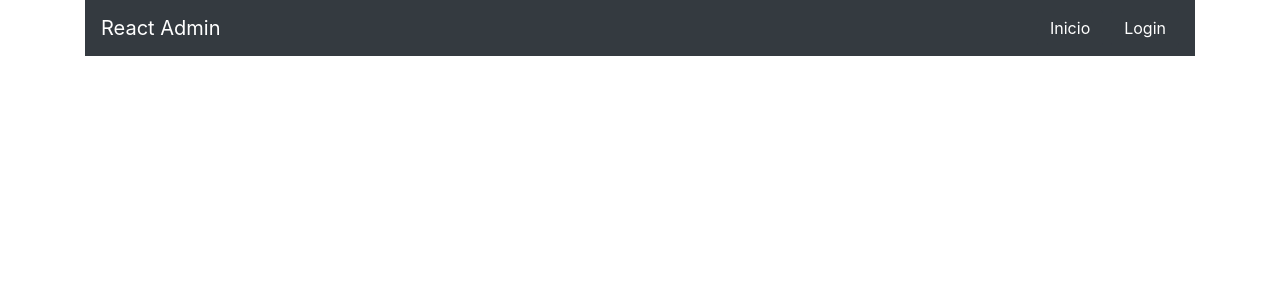
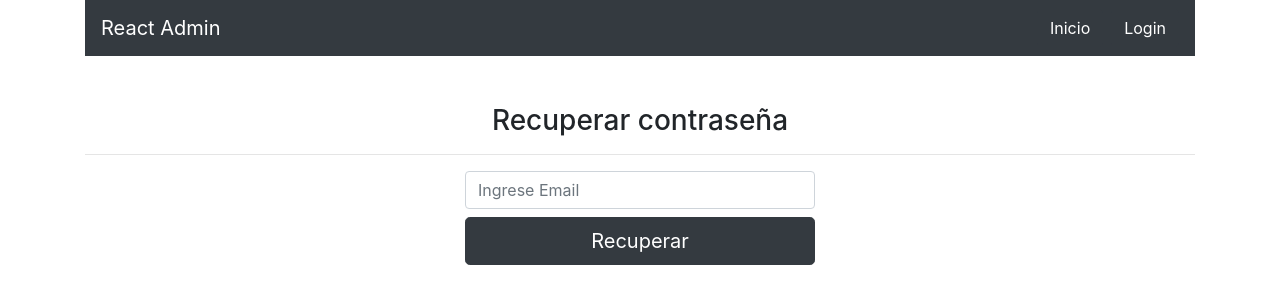
Before and after one commit to jdanielmq/login-firebase, a React (Create React App) app: page /reset in a window 1280 px wide. Shown: the top 304 px of the page. Built offline with nearby package versions, Linux system fonts and the light colour scheme; no server answers.

Commit message:
88. Recuperar contraseña del cliente

```diff
--- a/src/App.jsx
+++ b/src/App.jsx
@@ -5,6 +5,7 @@
 import Admin from './components/Admin';
 
 import {auth } from './firebase'
+import Reset from './components/Reset';
 
 
 function App() {
@@ -33,6 +34,9 @@
                     <Route path="/admin">
                         <Admin/>
                     </Route>
+                    <Route path="/reset">
+                        <Reset/>
+                    </Route>
                     <Route path="/" exact>
                         Ruta de inicio
                     </Route>
--- a/src/components/Login.jsx
+++ b/src/components/Login.jsx
@@ -140,6 +140,24 @@
                         >
                             {esRegistro ? '¿Ya tienes cuenta?' : '¿No tienes cuenta?'}
                         </button>
+
+                        {
+                            !esRegistro ? (
+                                <button
+                                    className="btn btn-sm btn-info btn-danger btn-sm mt-2"
+                                    type="button"
+                                    onClick={() => props.history.push('/reset')}
+                                >
+                                    Perdí mi contraseña
+                                </button>
+
+                            ): null
+                        }
+
+
+
+
+
                     </form>
                 </div>
             </div>
--- /dev/null
+++ b/src/components/Reset.jsx
@@ -0,0 +1,72 @@
+import React from 'react'
+import { withRouter } from "react-router-dom";
+import { auth } from '../firebase'
+
+const Reset = (props) => {
+
+    const [email, setEmail] = React.useState('');
+    const [error, setError] = React.useState(null);
+
+
+    const procesarDatos = e => {
+        e.preventDefault()
+        if(!email.trim()){
+            console.log('Datos vacíos email!')
+            setError('Datos vacíos email!')
+            return
+        }
+        console.log('correcto...')
+        setError(null)
+
+        recuperar();
+
+    }
+    const recuperar = React.useCallback(
+        async () => {
+            try {
+                await auth.sendPasswordResetEmail(email)
+                props.history.push('/login')
+            } catch (error) {
+                console.log(error)
+                setError(error.message)
+            }
+        },
+    [email, props.history])
+
+    return (
+        <div className="mt-5">
+            <h3 className="text-center">
+                Recuperar contraseña
+            </h3>
+            <hr/>
+            <div className="row justify-content-center">
+                <div className="col-12 col-sm-8 col-md-6 col-xl-4">
+                    <form onSubmit={procesarDatos}>
+                        {
+                            error ? (
+                                <div className="alert alert-danger">
+                                    {error}
+                                </div>
+                            ) : null
+                        }
+                        <input
+                            type="email"
+                            className="form-control mb-2"
+                            placeholder="Ingrese Email"
+                            onChange={ e => setEmail(e.target.value) }
+                            value={email}
+                        />
+                        <button
+                            className="btn btn-lg btn-dark btn-block"
+                            type="submit"
+                        >
+                            Recuperar
+                        </button>
+                    </form>
+                </div>
+            </div>
+        </div>
+    )
+}
+
+export default withRouter(Reset)
```
